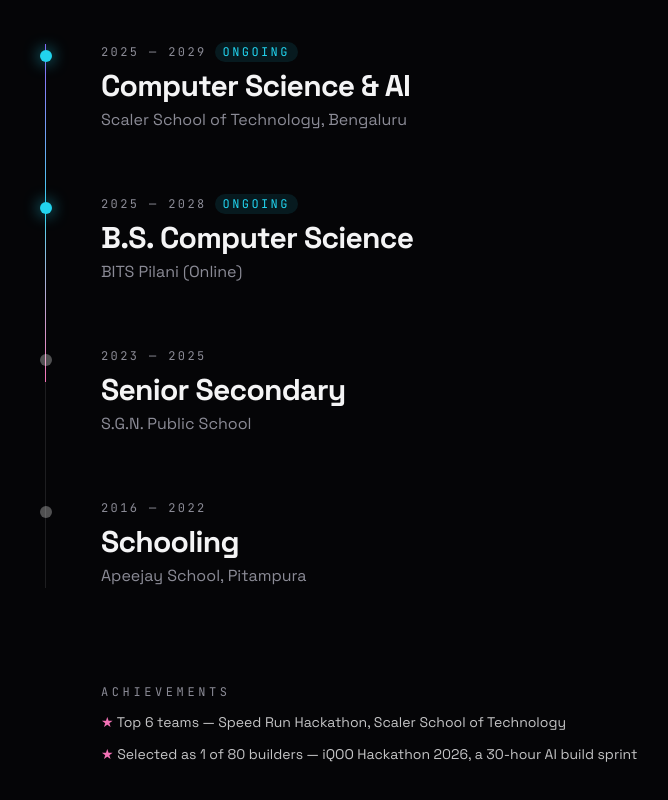
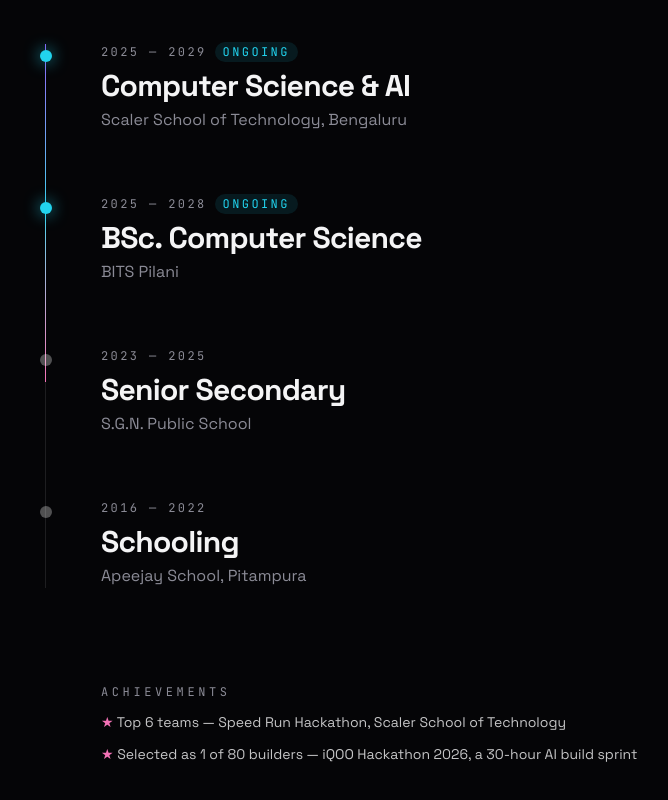
Before and after one commit to Kush-8912/kushagra-portfolio, a Next.js app: page / in a window 1280 px wide. Shown: the part 2290-3090 px from the top of the page, without its empty margins (259-927 px from the left). Built offline with nearby package versions, Linux system fonts and the light colour scheme.

Commit message:
Correct BITS Pilani degree name and drop Online label

```diff
--- a/src/data/content.ts
+++ b/src/data/content.ts
@@ -83,8 +83,8 @@
   },
   {
     period: "2025 — 2028",
-    title: "B.S. Computer Science",
-    place: "BITS Pilani (Online)",
+    title: "BSc. Computer Science",
+    place: "BITS Pilani",
     status: "active",
   },
   {
```
